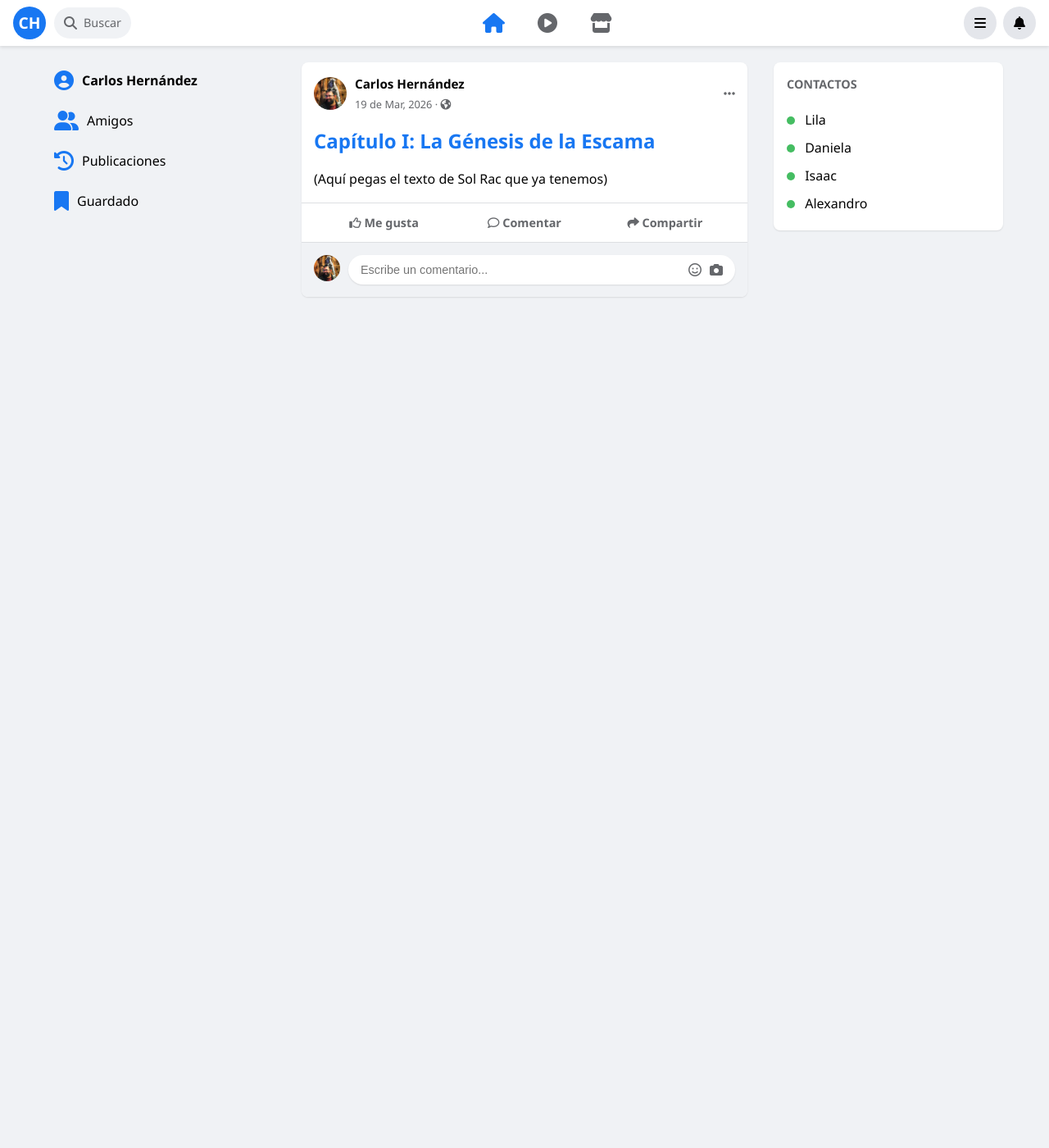
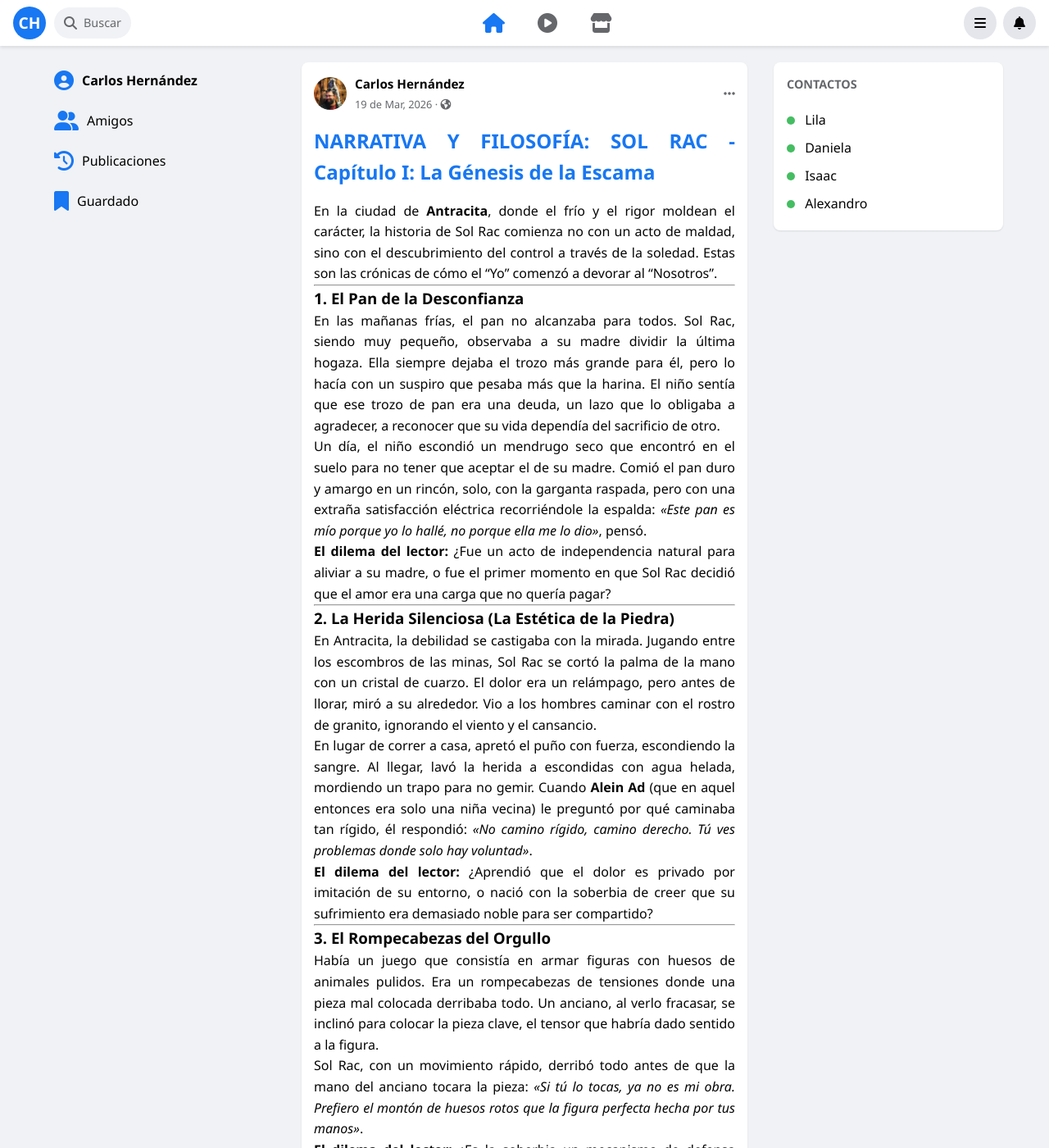
Before and after one commit to cafrhein/muro, a Jekyll site: the page built from _posts/2026-03-19-capitulo-1-sol-rac.md, in a window 1280 px wide and 1400 px high. Shown: the whole window at 82% size. Built offline with Jekyll 4.4.1, drawn with Linux system fonts in a browser that asks for light colours; some of the changed text lies outside the part shown.

Commit message:
Update 2026-03-19-capitulo-1-sol-rac.md

```diff
--- a/_posts/2026-03-19-capitulo-1-sol-rac.md
+++ b/_posts/2026-03-19-capitulo-1-sol-rac.md
@@ -1,8 +1,42 @@
 ---
 layout: post
-title: "Capítulo I: La Génesis de la Escama"
+title: "NARRATIVA Y FILOSOFÍA: SOL RAC - Capítulo I: La Génesis de la Escama"
 date: 2026-03-19
-category: Antracita
+category: Crónicas
 ---
 
-(Aquí pegas el texto de Sol Rac que ya tenemos)
+En la ciudad de **Antracita**, donde el frío y el rigor moldean el carácter, la historia de Sol Rac comienza no con un acto de maldad, sino con el descubrimiento del control a través de la soledad. Estas son las crónicas de cómo el "Yo" comenzó a devorar al "Nosotros".
+
+---
+
+### 1. El Pan de la Desconfianza
+
+En las mañanas frías, el pan no alcanzaba para todos. Sol Rac, siendo muy pequeño, observaba a su madre dividir la última hogaza. Ella siempre dejaba el trozo más grande para él, pero lo hacía con un suspiro que pesaba más que la harina. El niño sentía que ese trozo de pan era una deuda, un lazo que lo obligaba a agradecer, a reconocer que su vida dependía del sacrificio de otro.
+
+Un día, el niño escondió un mendrugo seco que encontró en el suelo para no tener que aceptar el de su madre. Comió el pan duro y amargo en un rincón, solo, con la garganta raspada, pero con una extraña satisfacción eléctrica recorriéndole la espalda: *«Este pan es mío porque yo lo hallé, no porque ella me lo dio»*, pensó.
+
+> **El dilema del lector:** ¿Fue un acto de independencia natural para aliviar a su madre, o fue el primer momento en que Sol Rac decidió que el amor era una carga que no quería pagar?
+
+---
+
+### 2. La Herida Silenciosa (La Estética de la Piedra)
+
+En Antracita, la debilidad se castigaba con la mirada. Jugando entre los escombros de las minas, Sol Rac se cortó la palma de la mano con un cristal de cuarzo. El dolor era un relámpago, pero antes de llorar, miró a su alrededor. Vio a los hombres caminar con el rostro de granito, ignorando el viento y el cansancio.
+
+En lugar de correr a casa, apretó el puño con fuerza, escondiendo la sangre. Al llegar, lavó la herida a escondidas con agua helada, mordiendo un trapo para no gemir. Cuando **Alein Ad** (que en aquel entonces era solo una niña vecina) le preguntó por qué caminaba tan rígido, él respondió: *«No camino rígido, camino derecho. Tú ves problemas donde solo hay voluntad»*.
+
+> **El dilema del lector:** ¿Aprendió que el dolor es privado por imitación de su entorno, o nació con la soberbia de creer que su sufrimiento era demasiado noble para ser compartido?
+
+---
+
+### 3. El Rompecabezas del Orgullo
+
+Había un juego que consistía en armar figuras con huesos de animales pulidos. Era un rompecabezas de tensiones donde una pieza mal colocada derribaba todo. Un anciano, al verlo fracasar, se inclinó para colocar la pieza clave, el tensor que habría dado sentido a la figura.
+
+Sol Rac, con un movimiento rápido, derribó todo antes de que la mano del anciano tocara la pieza: *«Si tú lo tocas, ya no es mi obra. Prefiero el montón de huesos rotos que la figura perfecta hecha por tus manos»*.
+
+> **El dilema del lector:** ¿Es la soberbia un mecanismo de defensa contra la invasión del otro, o es una semilla que Sol Rac traía en la sangre, esperando el primer roce para brotar?
+
+---
+
+Estas anécdotas no muestran a un villano, sino a un niño que descubre que la soledad tiene un sabor adictivo: **el sabor del control**. Sol Rac fue intercambiando el "Nosotros" por el "Yo", no por maldad, sino porque el "Yo" le parecía más sólido, más limpio, más libre de deudas.
```
